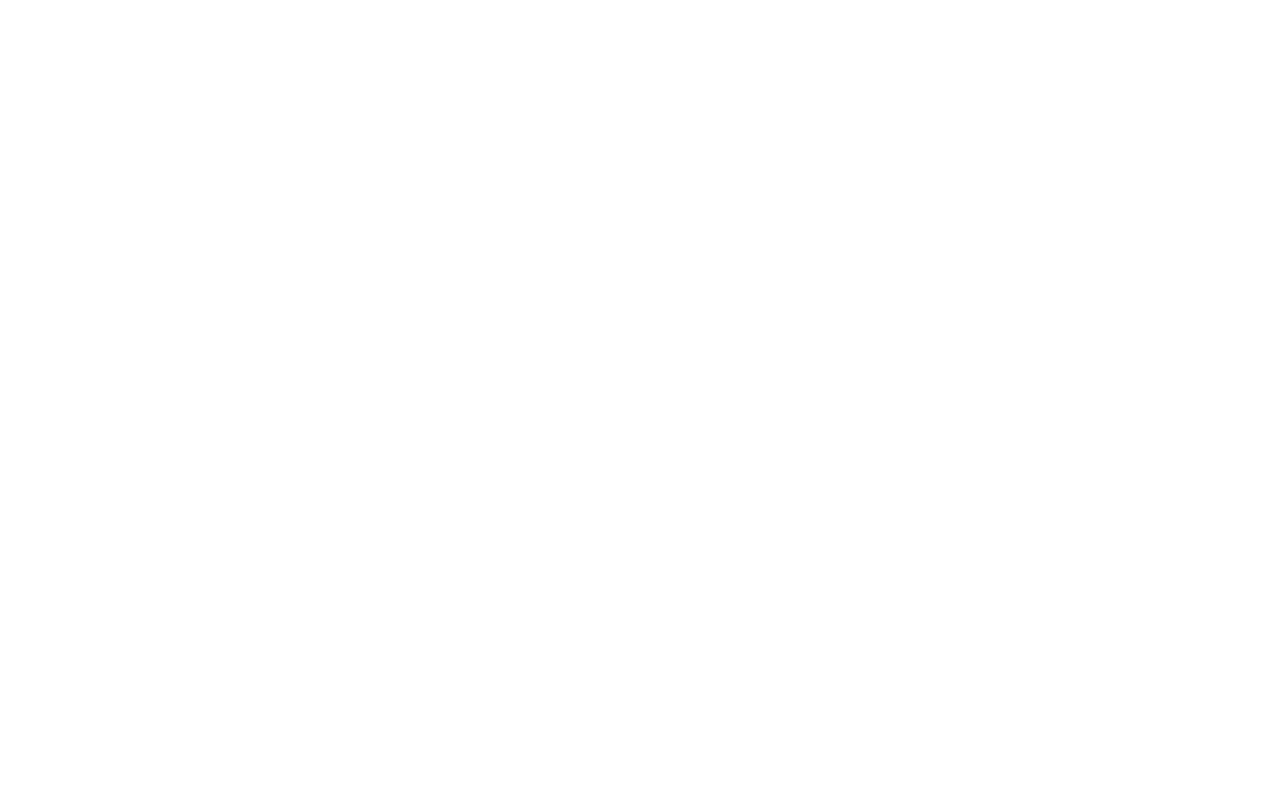
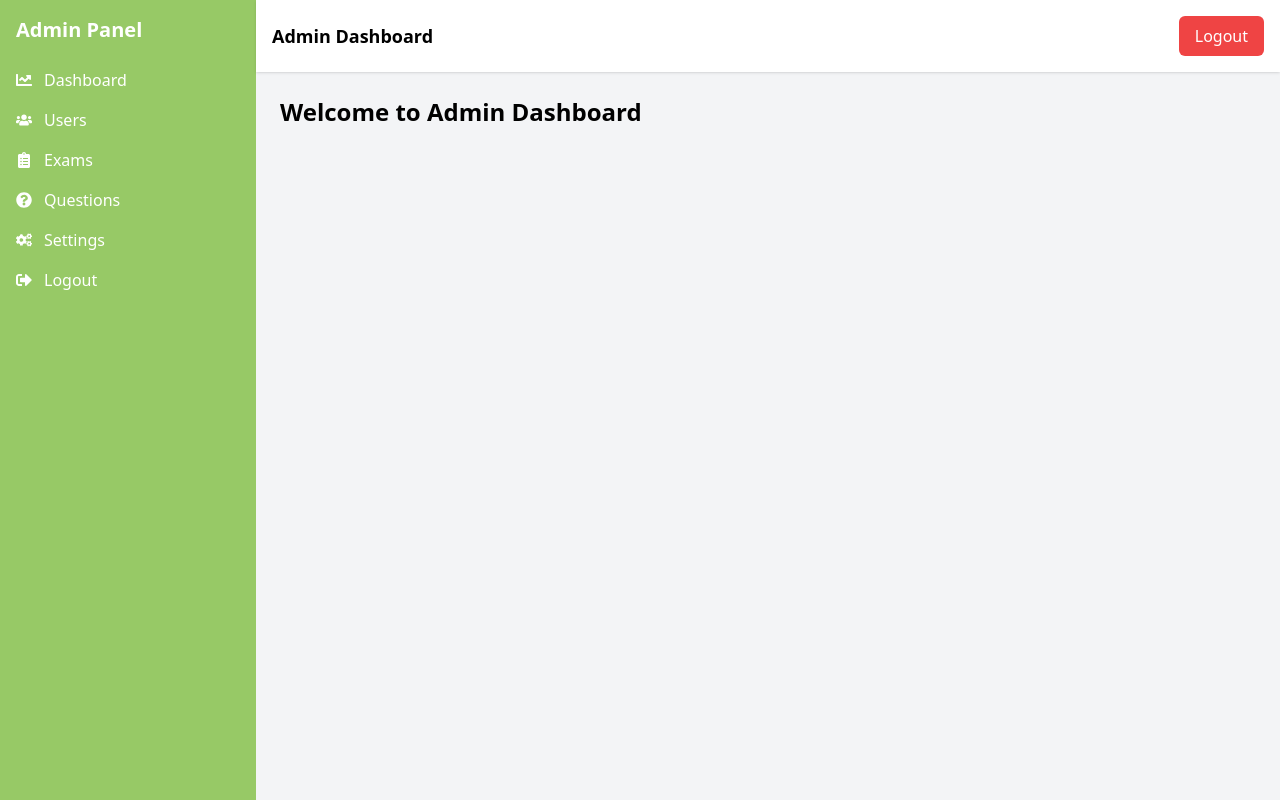
Before and after one commit to Charlespossible/client_exam, a React (Vite) app: page /admin in a window 1280 px wide. Before the commit this address had no page. Built offline with nearby package versions, Linux system fonts and the light colour scheme.

Commit message:
(Admin dashboard addedd)

```diff
--- a/src/App.tsx
+++ b/src/App.tsx
@@ -14,6 +14,7 @@ import Myperfomance from "./pages/Myperfomance";
 import MyexamHistory from "./pages/MyexamHistory";
 import MyuserLeaderboard from "./pages/MyuserLeaderboard";
 import Mysetting from "./pages/Mysetting";
+import Admin from "./pages/Admin";
 
 const App: React.FC = () => {
   return (
@@ -32,6 +33,7 @@ const App: React.FC = () => {
       <Route path="/exam-history" element={<MyexamHistory />} />
       <Route path="/user-leaderboard" element={<MyuserLeaderboard />} />
       <Route path="/settings" element={<Mysetting />} />
+      <Route path="/admin" element={<Admin />} />
     </Routes>
   );
 };
--- /dev/null
+++ b/src/components/AdminDashboard.tsx
@@ -0,0 +1,90 @@
+import React, { useState } from "react";
+import {
+  FaUserCog,
+  FaUsers,
+  FaClipboardList,
+  FaQuestionCircle,
+  FaChartLine,
+  FaCogs,
+  FaSignOutAlt,
+} from "react-icons/fa";
+
+const AdminDashboard: React.FC = () => {
+  const [activeTab, setActiveTab] = useState("dashboard");
+
+  return (
+    <div className="flex h-screen bg-gray-100">
+      {/* Sidebar */}
+      <aside className="w-64 bg-[#97c966] text-white hidden md:flex flex-col p-4">
+        <h2 className="text-xl font-bold mb-6">Admin Panel</h2>
+        <nav>
+          <ul className="space-y-4">
+            <li
+              className={`flex items-center space-x-3 cursor-pointer hover:text-gray-300 ${
+                activeTab === "dashboard" ? "text-white" : ""
+              }`}
+              onClick={() => setActiveTab("dashboard")}
+            >
+              <FaChartLine /> <span>Dashboard</span>
+            </li>
+            <li
+              className={`flex items-center space-x-3 cursor-pointer hover:text-gray-300 ${
+                activeTab === "users" ? "text-blue-400" : ""
+              }`}
+              onClick={() => setActiveTab("users")}
+            >
+              <FaUsers /> <span>Users</span>
+            </li>
+            <li
+              className={`flex items-center space-x-3 cursor-pointer hover:text-gray-300 ${
+                activeTab === "exams" ? "text-blue-400" : ""
+              }`}
+              onClick={() => setActiveTab("exams")}
+            >
+              <FaClipboardList /> <span>Exams</span>
+            </li>
+            <li
+              className={`flex items-center space-x-3 cursor-pointer hover:text-gray-300 ${
+                activeTab === "questions" ? "text-blue-400" : ""
+              }`}
+              onClick={() => setActiveTab("questions")}
+            >
+              <FaQuestionCircle /> <span>Questions</span>
+            </li>
+            <li
+              className={`flex items-center space-x-3 cursor-pointer hover:text-gray-300 ${
+                activeTab === "settings" ? "text-blue-400" : ""
+              }`}
+              onClick={() => setActiveTab("settings")}
+            >
+              <FaCogs /> <span>Settings</span>
+            </li>
+            <li className="flex items-center space-x-3 cursor-pointer mt-6 hover:text-gray-300">
+              <FaSignOutAlt /> <span>Logout</span>
+            </li>
+          </ul>
+        </nav>
+      </aside>
+
+      {/* Main Content */}
+      <div className="flex-1 flex flex-col">
+        {/* Navbar */}
+        <header className="bg-white shadow p-4 flex justify-between items-center">
+          <h1 className="text-lg font-semibold">Admin Dashboard</h1>
+          <button className="bg-red-500 text-white px-4 py-2 rounded-md">Logout</button>
+        </header>
+
+        {/* Dynamic Content */}
+        <main className="p-6">
+          {activeTab === "dashboard" && <h2 className="text-2xl font-bold">Welcome to Admin Dashboard</h2>}
+          {activeTab === "users" && <h2 className="text-2xl font-bold">Manage Users</h2>}
+          {activeTab === "exams" && <h2 className="text-2xl font-bold">Manage Exams</h2>}
+          {activeTab === "questions" && <h2 className="text-2xl font-bold">Manage Questions</h2>}
+          {activeTab === "settings" && <h2 className="text-2xl font-bold">Settings</h2>}
+        </main>
+      </div>
+    </div>
+  );
+};
+
+export default AdminDashboard;
--- /dev/null
+++ b/src/pages/Admin.tsx
@@ -0,0 +1,12 @@
+import React from 'react'
+import AdminDashboard from '../components/AdminDashboard'
+
+const Admin: React.FC = () => {
+  return (
+    <div>
+        <AdminDashboard />
+    </div>
+  )
+}
+
+export default Admin
```
